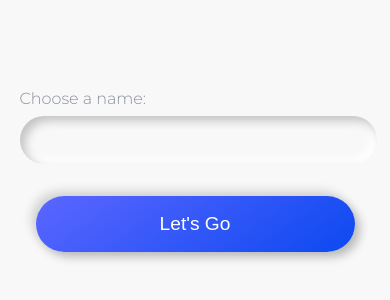
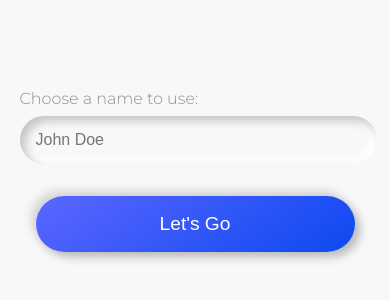
Before and after one commit to kovacs-peter/pollo, a React (Create React App) app: page /#/login in a window 390 px wide. Shown: the part 260-560 px from the top of the page. Built offline with nearby package versions, Linux system fonts and the light colour scheme.

Commit message:
error handling

```diff
--- a/src/components/login.jsx
+++ b/src/components/login.jsx
@@ -1,4 +1,4 @@
-import { useRef, useState } from "react";
+import { useState } from "react";
 import { auth } from "../api/firebase";
 import { signInAnonymously } from "firebase/auth";
 import { setUser } from "../redux/userSlice";
@@ -16,11 +16,19 @@ const Login = () => {
     const dispatch = useDispatch();
     const history = useHistory();
     const { search } = useLocation();
-    const userNameRef = useRef();
-
+    const [userName, setUserName] = useState("");
     useTitle("Pollo | login");
 
     const handleSignIn = () => {
+        if (!userName) {
+            dispatch(
+                setInfo({
+                    infoType: "error",
+                    infoText: "Fill in your name",
+                })
+            );
+            return;
+        }
         signInAnonymously(auth)
             .then((result) => {
                 if (!result?.user) {
@@ -31,10 +39,9 @@ const Login = () => {
                 dispatch(setUser(JSON.parse(json)));
 
                 localStorage.setItem("user", json);
-
                 setDoc(doc(firestore, "users", result.user.uid), {
                     uid: result.user.uid,
-                    FullName: userNameRef.current.value,
+                    FullName: userName,
                 }).then(() => {
                     dispatch(
                         setInfo({
@@ -64,12 +71,13 @@ const Login = () => {
             ) : (
                 <div style={{ display: "flex", flexDirection: "column" }}>
                     <label>
-                        Choose a name:
+                        Choose a name to use:
                         <input
                             className="formInput"
+                            placeholder="John Doe"
                             type="text"
                             name="userName"
-                            ref={userNameRef}
+                            onChange={(e) => setUserName(e.target.value)}
                         />
                     </label>
                     <button
--- a/src/components/poll-list/poll-list.jsx
+++ b/src/components/poll-list/poll-list.jsx
@@ -18,7 +18,7 @@ const PollList = () => {
         <div className="content">
             <h1 className="header-text">My polls</h1>
             <div className={style.flex}>
-                {pollList &&
+                {pollList ? (
                     pollList.map((poll) => (
                         <div key={poll.uid} className={style.listItem}>
                             <div>{poll.question}</div>
@@ -27,7 +27,10 @@ const PollList = () => {
                                 {window.location.host}/#/{poll.uid}
                             </Link>
                         </div>
-                    ))}
+                    ))
+                ) : (
+                    <div>Click on "Create a Poll" to get started...</div>
+                )}
             </div>
             <Link className={style.buttonAlign} to="/new">
                 <button className="button submit">CREATE A POLL</button>
--- a/src/index.scss
+++ b/src/index.scss
@@ -42,7 +42,7 @@ h1 {
     @media only screen and (max-width: 768px) {
         font-size: 1rem;
         &::placeholder {
-            font-size: 0.8rem;
+            font-size: 1rem;
         }
     }
     &::placeholder {
```
